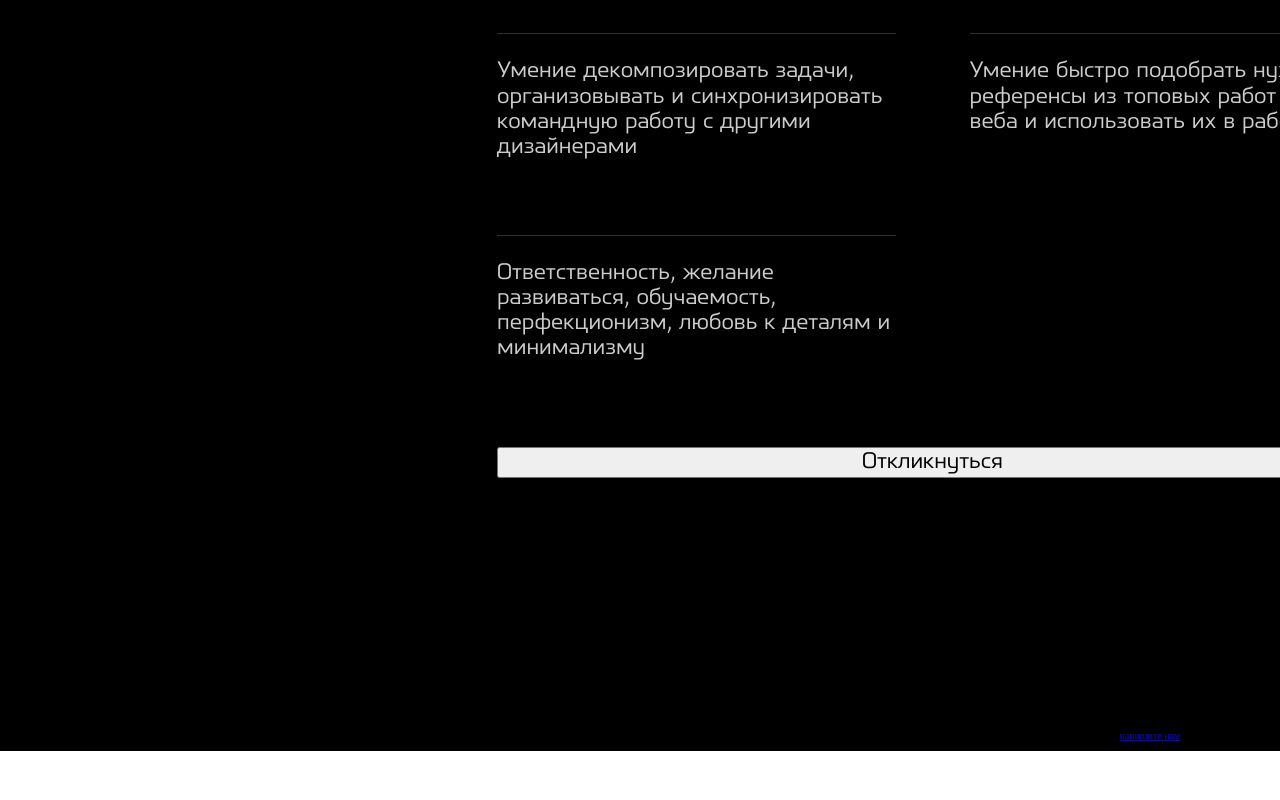
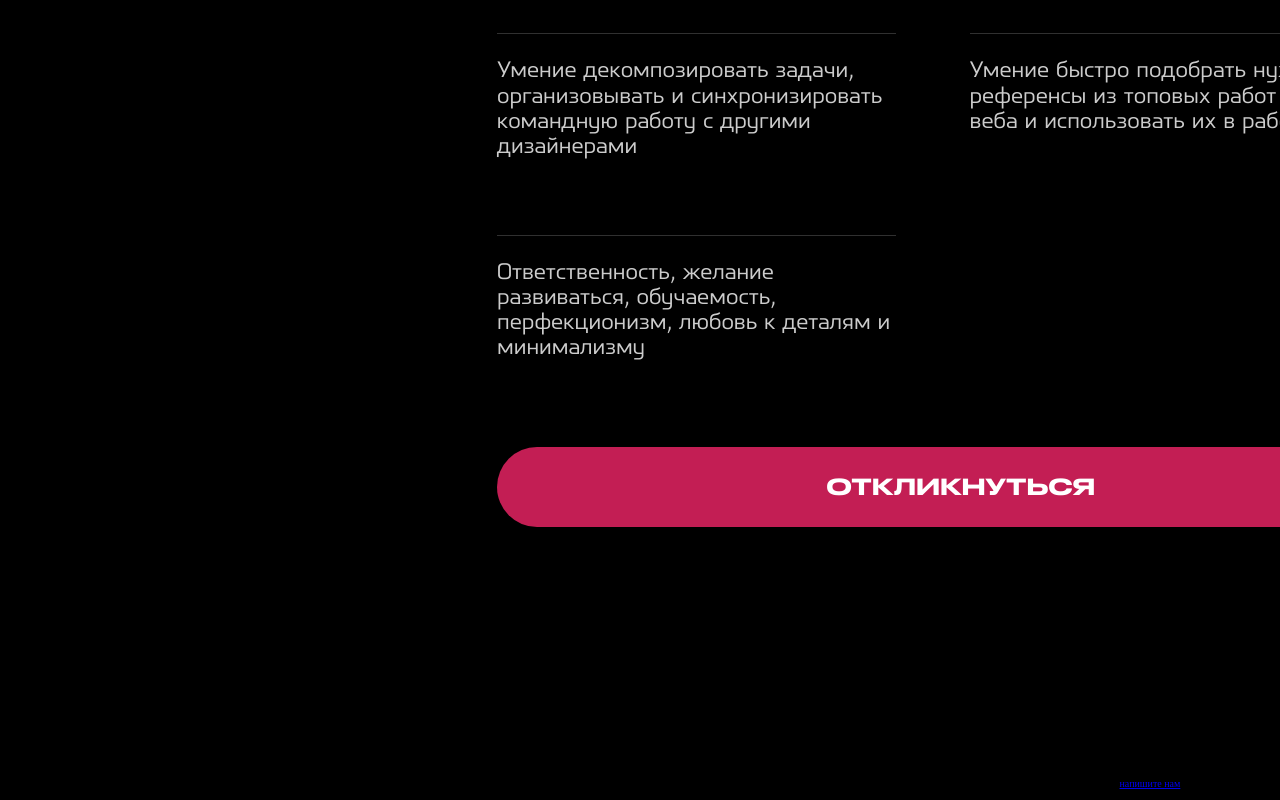
Before and after one commit to ProjectOnGitHub/test-articul, a Vue app: page / in a window 1280 px wide. Shown: the part 2046-2846 px from the top of the page. Before the commit the page ends 2797 px from the top, so only its background shows below. Built offline with nearby package versions, Linux system fonts and the light colour scheme.

Commit message:
style: add style to button

```diff
--- a/src/components/BaseButton.vue
+++ b/src/components/BaseButton.vue
@@ -3,7 +3,9 @@
     type="button"
     class="button"
     :class="className"
-  ></button>
+  >
+    <slot></slot>
+  </button>
 </template>
 
 <script>
--- a/src/components/SvgIcon.vue
+++ b/src/components/SvgIcon.vue
@@ -33,6 +33,11 @@ export default {
     animation: rotation 20s infinite linear;
     justify-self: start;
   }
+
+  &__mail {
+    @include flexible(36px);
+    height: 36px;
+  }
 }
 
 @keyframes rotation {
--- a/src/components/TheVacancies.vue
+++ b/src/components/TheVacancies.vue
@@ -42,23 +42,25 @@
               class="vacancy-tab"
             >
               <ul class="vacancy-tab__list">
-                <li
-                  v-for="(item, index) in info.list"
-                  v-if="activeTab === index"
-                  :key="index"
-                  class="vacancy-tab__item"
-                >
-                  {{ item }}
-                </li>
+                <template v-if="activeTab === index">
+                  <li
+                    v-for="item in info.list"
+                    :key="item.id"
+                    class="vacancy-tab__item"
+                  >
+                    {{ item }}
+                  </li>
+                </template>
               </ul>
             </li>
           </ul>
-          <button
-            class="button"
-            type="button"
-          >
+          <base-button class-name="vacancy__button-send">
+            <svg-icon
+              icon-name="icon-mail"
+              icon-class="icon__mail"
+            />
             Откликнуться
-          </button>
+          </base-button>
         </div>
       </div>
     </li>
@@ -67,10 +69,11 @@
 
 <script>
 import BaseButton from './BaseButton.vue';
+import SvgIcon from './SvgIcon.vue';
 
 export default {
   name: 'TheVacancies',
-  components: { BaseButton },
+  components: { BaseButton, SvgIcon },
   props: {
     vacanciesInfo: {
       type: Object,
@@ -150,6 +153,22 @@ export default {
     &_opened::before {
       transform: rotate(0deg);
     }
+  }
+
+  &__button-send {
+    @include defaultButton;
+    @include flexible();
+    font-family: $font-family-heading;
+    font-size: $font-size-text-xl;
+    color: $color-text;
+    background-color: $color-decorate;
+    border-radius: 50px;
+    padding: 22px 0;
+    text-transform: uppercase;
+    line-height: 1.18;
+    letter-spacing: 0.04rem;
+    font-weight: 500;
+    gap: 21px;
   }
 
   &__description {
```
Also changed, not shown: src/assets/images/icon-mail.svg (added).
